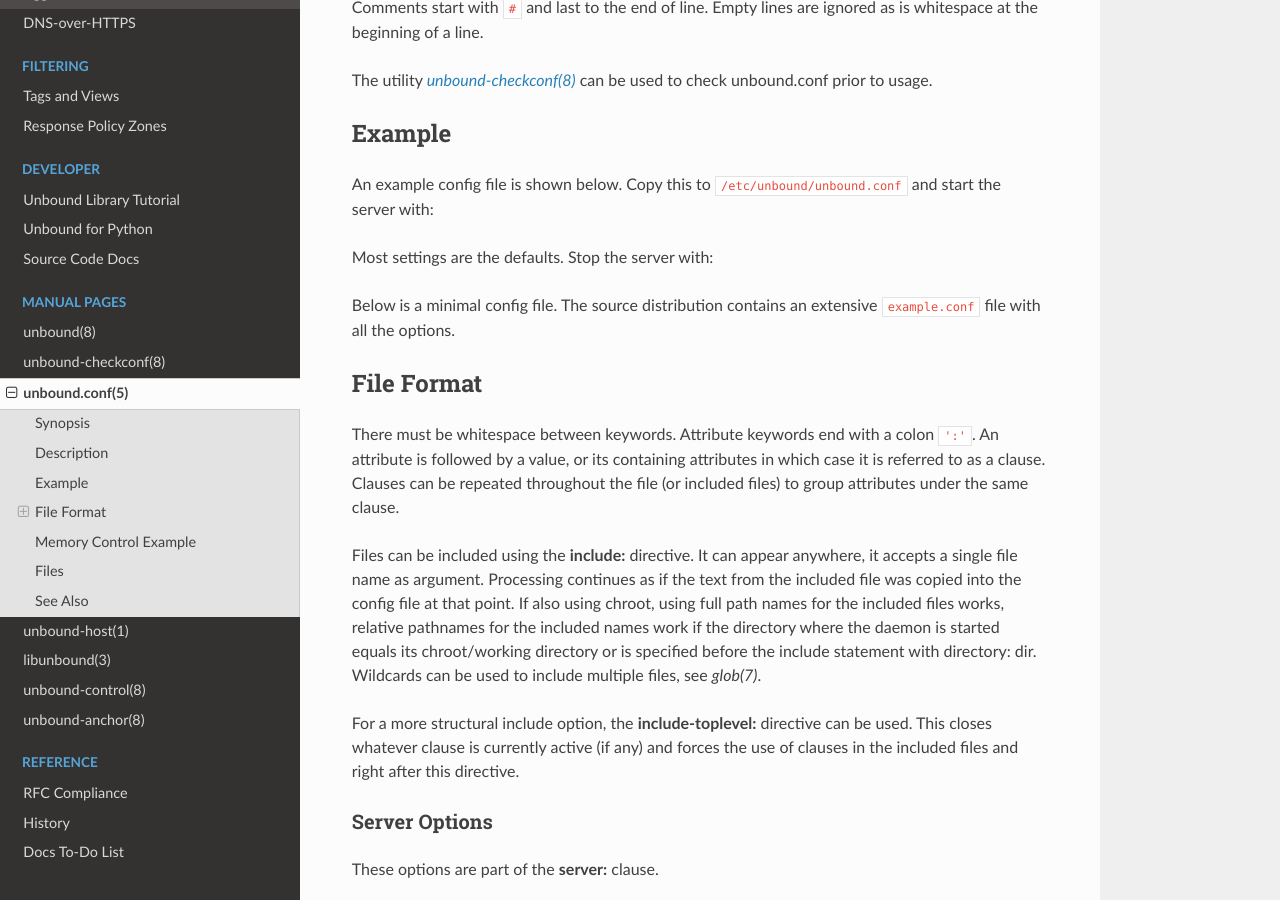
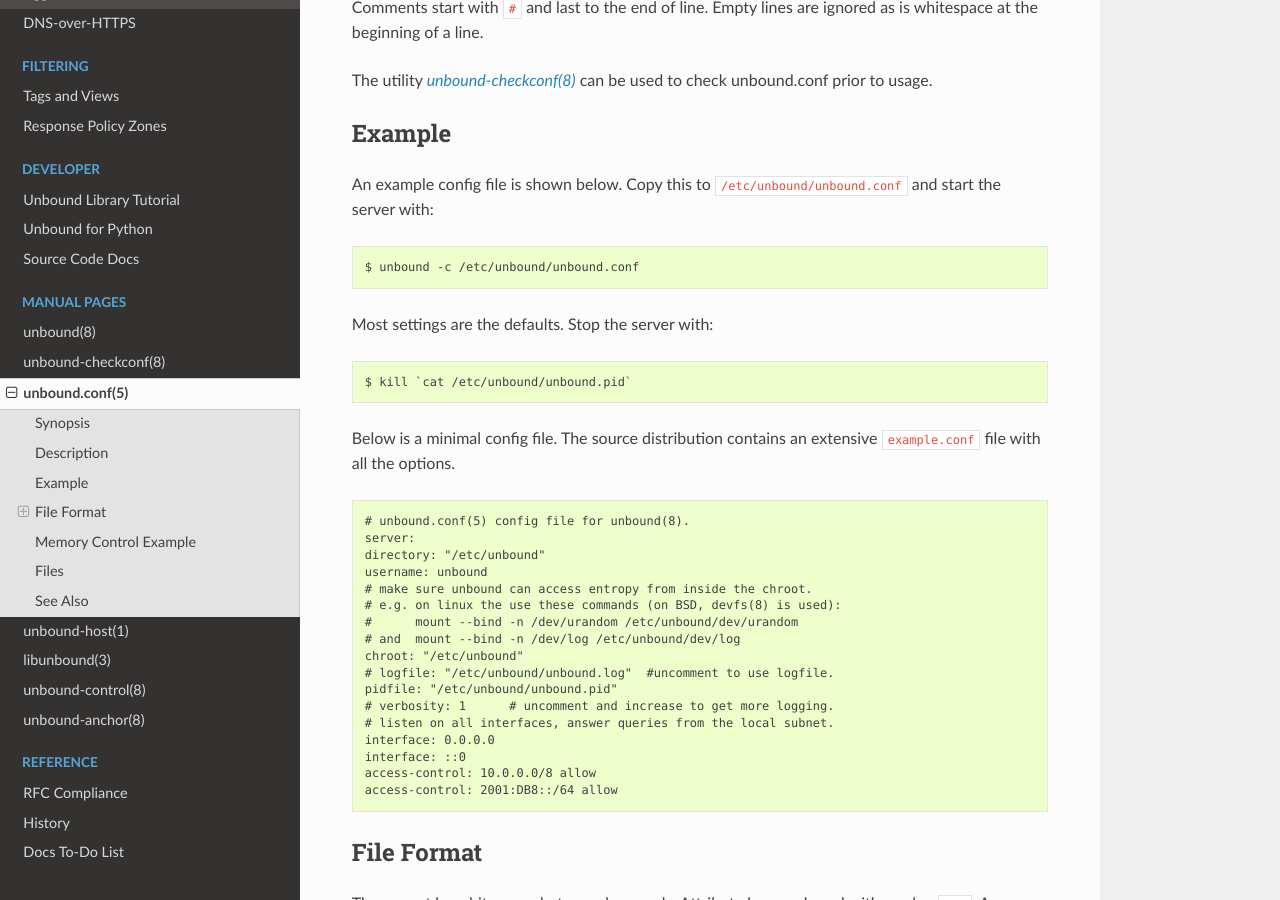
Before and after one commit to NLnetLabs/unbound-manual, a Sphinx documentation site: the page built from source/manpages/unbound.conf.rst, in a window 1280 px wide and 900 px high, scrolled down 397 px. Built offline with Sphinx 7.4.7 and the Read the Docs theme 2.0.0, drawn with Linux system fonts in a browser that asks for light colours.

Commit message:
fix code-blocks

```diff
--- a/source/manpages/unbound.conf.rst
+++ b/source/manpages/unbound.conf.rst
@@ -25,20 +25,20 @@ Example
 An example config file is shown below. Copy this to
 :file:`/etc/unbound/unbound.conf` and start the server with:
 
-.. code-block: bash
+.. code-block:: text
 
     $ unbound -c /etc/unbound/unbound.conf
 
 Most settings are the defaults. Stop the server with:
 
-.. code-block: bash
+.. code-block:: text
 
     $ kill `cat /etc/unbound/unbound.pid`
 
 Below is a minimal config file. The source distribution contains an extensive
 :file:`example.conf` file with all the options.
 
-.. code-block: text
+.. code-block:: text
 
     # unbound.conf(5) config file for unbound(8).
     server:
```
Also changed, not shown: other parts of source/manpages/unbound.conf.rst (+0 -2 lines).
